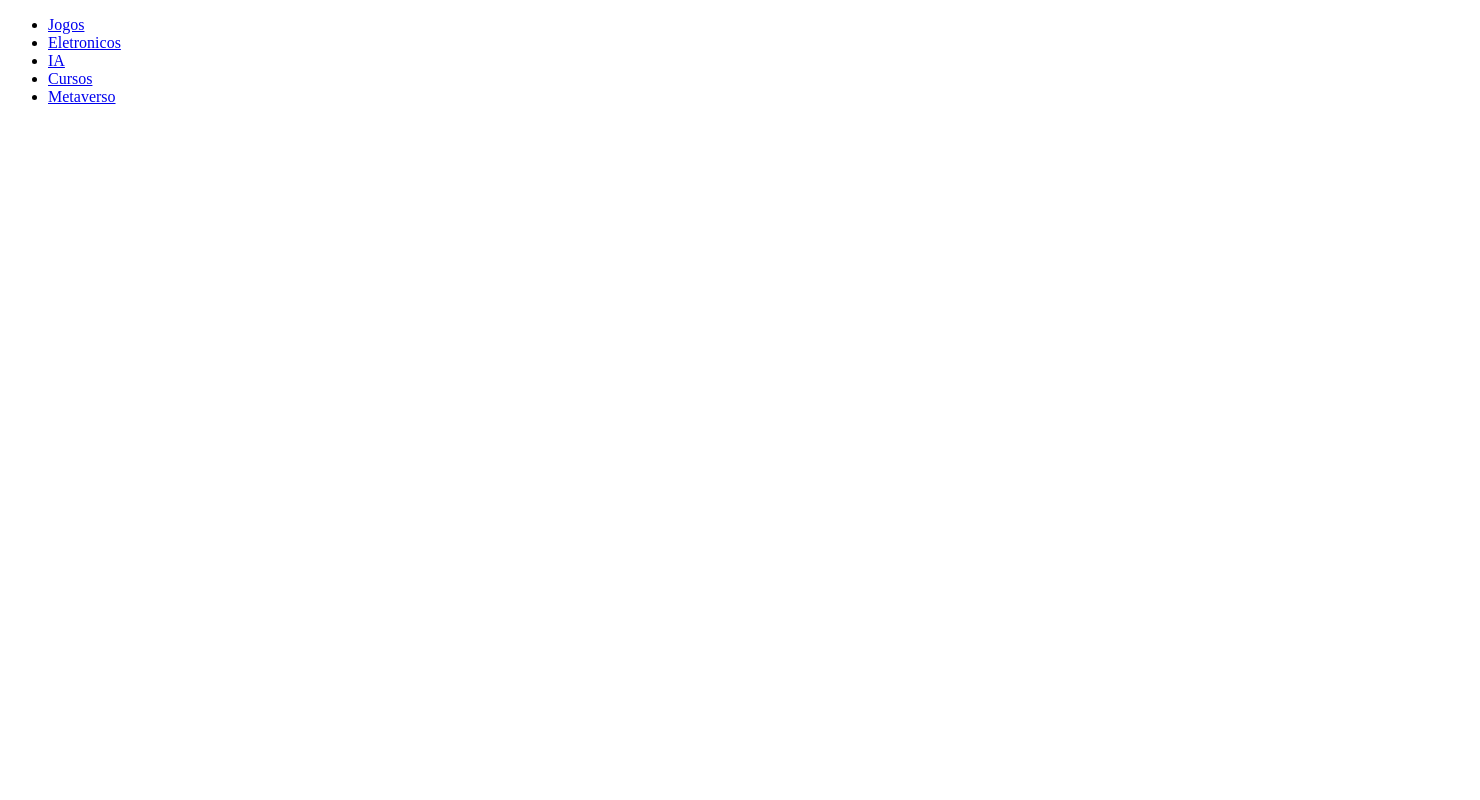
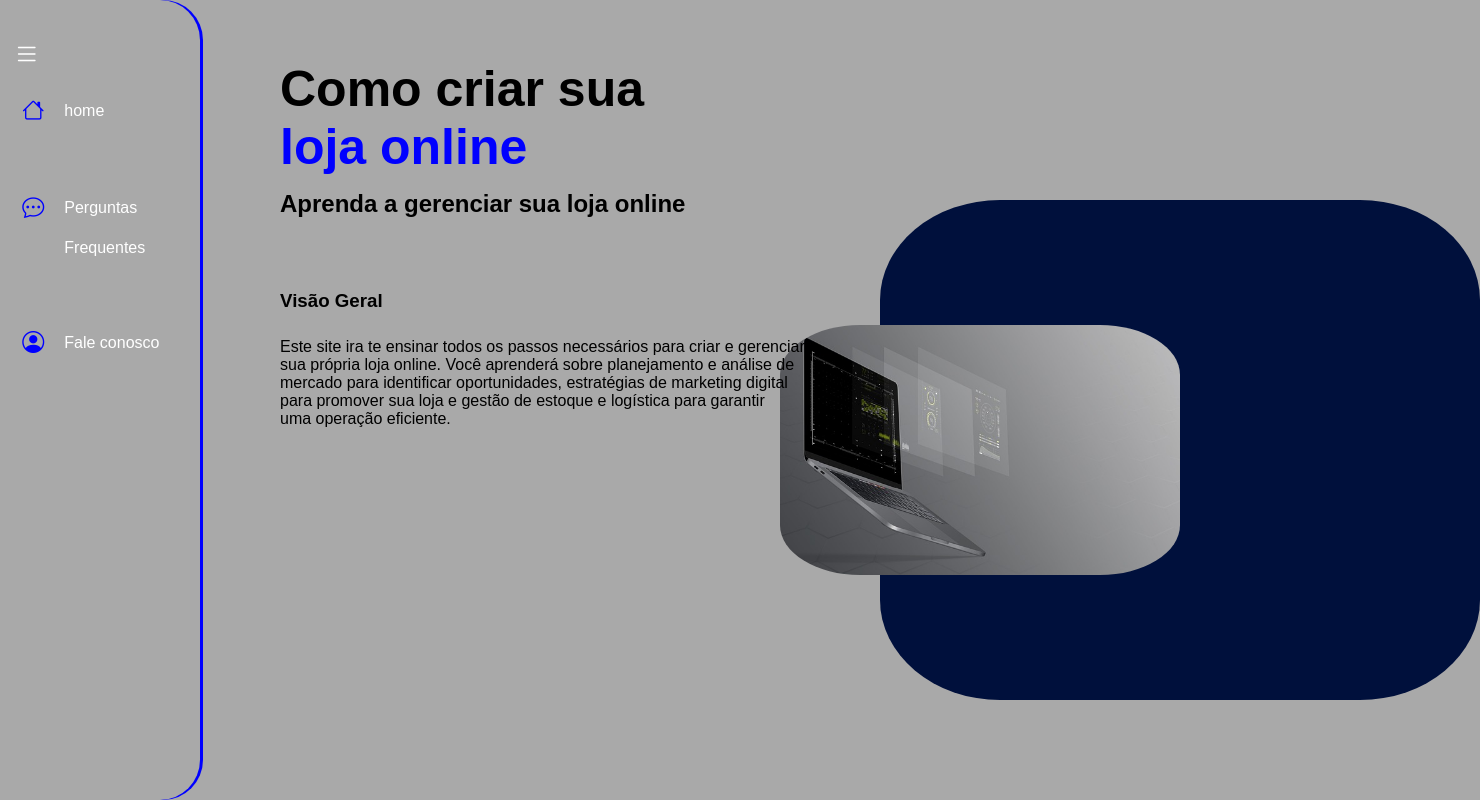
Before and after one commit to Sawuriel/website_JK_Atividade_20_09_2023, a plain HTML site: page index.html in a window 1280 px wide. Shown: the whole page, 1480 px wide, since content can reach past the window. Drawn offline with nearby package versions, Linux system fonts and the light colour scheme.

Commit message:
adicionado +

```diff
--- a/index.html
+++ b/index.html
@@ -4,6 +4,7 @@
     <meta charset="UTF-8">
     <meta name="viewport" content="width=device-width, initial-scale=1.0">
     <link rel="stylesheet" href="style.css">
+    <link rel="stylesheet" href="https://cdn.jsdelivr.net/npm/bootstrap-icons@1.11.0/font/bootstrap-icons.css">
     <title>indefiniodo</title>
 </head>
 <body>
@@ -14,36 +15,37 @@
         <ul>
             <li class="item-menu">
                 <a href="#">
-                    <span class="icon"><i class="bi bi-controller"></i></span>
-                    <span class="txt-link">Jogos</span>
+                    <span class="icon"><i class="bi bi-house"></i></span>
+                    <span class="txt-link">home</span>
                 </a>
             </li>
             <li class="item-menu">
                 <a href="#">
-                    <span class="icon"><i class="bi bi-laptop"></i></span>
-                    <span class="txt-link">Eletronicos</span>
+                    <span class="icon"><i class="bi bi-chat-dots"></i></i></span>
+                    <span class="txt-link">Perguntas Frequentes</span>
                 </a>
             </li>
             <li class="item-menu">
                 <a href="#">
-                    <span class="icon"><i class="bi bi-robot"></i></span>
-                    <span class="txt-link">IA</span>
-                </a>
-            </li>
-            <li class="item-menu">
-                <a href="#">
-                    <span class="icon"><i class="bi bi-journals"></i></span>
-                    <span class="txt-link">Cursos</span>
-                </a>
-            </li>
-            <li class="item-menu">
-                <a href="#">
-                    <span class="icon"><i class="bi bi-meta"></i></span>
-                    <span class="txt-link">Metaverso</span>
+                    <span class="icon"><i class="bi bi-person-circle"></i></span>
+                    <span class="txt-link">Fale conosco</span>
                 </a>
             </li>
         </ul>
     </nav>
+    <section class="sobre">
+        <div class="extras">
+            <img src="imagens/computer-gc7d332e13_640.jpg"width=80% >
+        </div>
+        <div class="center">
+            <div class="texto-sobre">
+                <h1>Como criar sua <br><span style="color: blue">loja online</span>  </br></h1>
+                <h2>Aprenda a gerenciar sua loja online</h2>
+                <h3>Visão Geral</h3>
+                <p><br>Este site ira te ensinar todos os passos necessários para criar e gerenciar</br> sua própria loja online. Você aprenderá sobre planejamento e análise de <br> mercado para identificar oportunidades, estratégias de marketing digital <br> para promover sua loja e gestão de estoque e logística para garantir <br> uma operação eficiente. </p>
+            </div>
+        </div>
+    </section>
 
 </body>
 </html>
--- a/style.css
+++ b/style.css
@@ -0,0 +1,129 @@
+*{
+    margin: 0;
+    padding: 0;
+    box-sizing: border-box;
+    font-family: sans-serif;
+}
+body{
+    height: 100vh;
+
+    background-color: darkgray;
+    overflow-y: hidden;
+    overflow-x: hidden;
+}
+
+.texto-sobre h1{
+    font-size: 50px;
+    margin: 60px 280px;
+    position: absolute;
+}
+
+.texto-sobre h2{
+    margin: 190px 280px;
+    position: absolute;
+
+
+}
+
+.texto-sobre h3{
+    margin: 290px 280px;
+    position: absolute;
+
+}
+.texto-sobre p{
+    margin: 320px 280px;
+    position: absolute;
+
+}
+
+
+selection.sobre{
+    height: calc(100% - 200px);
+    position: relative;
+
+}
+
+.extras{
+    position: absolute;
+    bottom: 100px;
+    right: -200px;
+    width: 600px;
+    height: 500px;
+    border-radius: 20%;
+    background-color: rgb(0 16 60);
+}
+div img {
+    border-radius: 20%;
+    position: absolute;
+    width: 400px;
+    left: -100px;
+    bottom: 125px;
+}
+
+
+nav.menu-lateral{
+        width: 50px;
+        height: 100%;
+        background-color: darkgray;
+        padding: 40px 0 40px 1%;
+        border-radius: 0 40px 40px 0;
+        box-shadow: 3px 0 0 0 blue;
+
+        position: fixed;
+
+        top: 0;
+        left: 0;
+        overflow: hidden;
+}
+
+nav.menu-lateral:hover{
+    width: 200px;
+    transition: 0.3s;
+}
+.btn-expandir{
+    width: 125%;
+    padding-left: 1px;
+    border-radius: 10px;
+}
+
+.btn-expandir >i{
+    color: white;
+    font-size: 26px;
+    cursor: pointer;
+
+}
+
+ul {
+    height: 100%;
+    list-style: none;
+}
+
+ul li.item-menu a{
+    color:white;
+    text-decoration: none;
+    font-size: 17;
+    padding: 20px 4%;
+    display: flex;
+    margin-bottom: 15px;
+    line-height: 40px;
+
+}
+
+ul li.item-menu a .txt-link{
+    margin-left: 20px;
+}
+
+ul li.item-menu a .icon > i{
+    font-size: 22px;
+    color: blue;
+    margin-left: 2px;
+}
+
+ul li.item-menu:hover{
+    background-color: blue;
+    border-radius: 40px;
+}
+
+ul li.item-menu{
+    transition: 0.5s;
+}
```
Also changed, not shown: imagens/computer-gc7d332e13_640.jpg (added).
